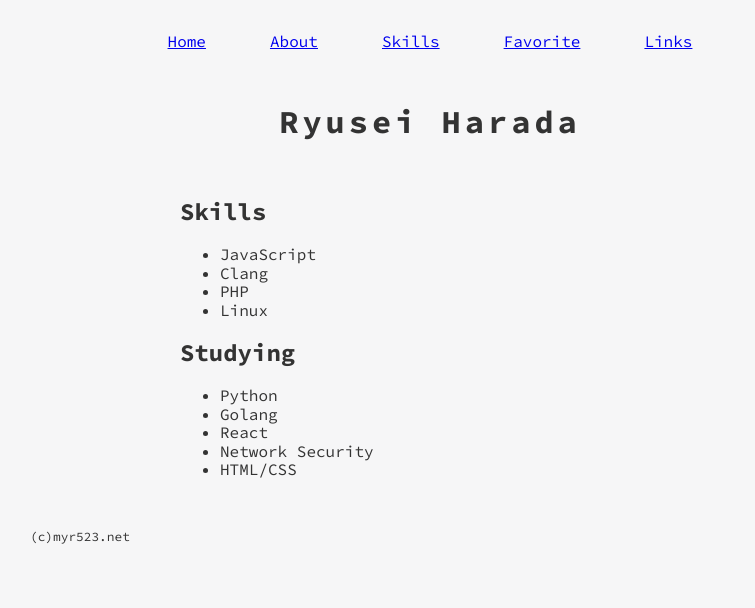
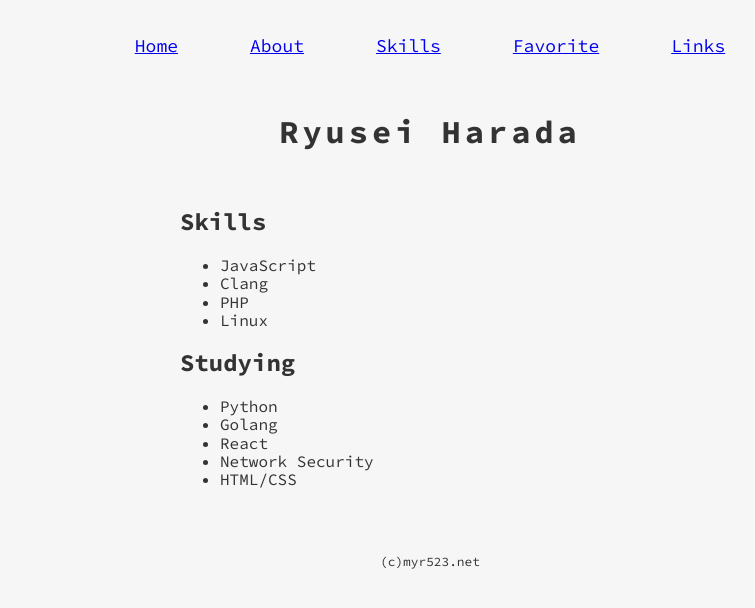
Before and after one commit to myr523/myr523.github.io, a React app: page /skills in a window 1280 px wide. Shown: the top 608 px of the page, without its empty margins (210-965 px from the left). Built offline with nearby package versions, Linux system fonts and the light colour scheme.

Commit message:
Support responsive design

```diff
--- a/src/styles/main.scss
+++ b/src/styles/main.scss
@@ -1,54 +1,132 @@
-@import './mixins.scss';
-@import './normalize.scss';
-@import url('https://fonts.googleapis.com/css?family=Source+Code+Pro:400,700');
-
-html {
-  width: 80%;
-  margin: 0 auto;
-  max-width: 800px;
-  // margin-right: auto;
-  // margin-left: auto;
-}
+@import "./mixins.scss";
+@import "./normalize.scss";
+@import url("https://fonts.googleapis.com/css?family=Source+Code+Pro:400,700");
 
 body {
   background: #f6f6f7;
   box-sizing: border-box;
   color: #333;
-  font-family: 'Source Code Pro';
+  font-family: "Source Code Pro";
+}
+.Header {
+  display: inline !important;
+  text-align: center !important;
+}
+.name {
+  letter-spacing: 0.125em;
+}
+.Footer {
+  //bottom: 0;
+  display: flex;
+  height: 5em;
+  justify-content: center; /*左右中央揃え*/
+  align-items: center; /*上下中央揃え*/
 }
 
+@media screen and (min-width: 700px) {
+  html {
+    width: 80%;
+    margin: 0 auto;
+    max-width: 700px;
+    // margin-right: auto;
+    // margin-left: auto;
+  }
+  .Navigation {
+    display: flex;
+    padding: 1em 1em 1em 1em;
+    justify-content: center; /*左右中央揃え*/
+    align-items: center; /*上下中央揃え*/
+    font-size: 12px;
+  }
+  .flex {
+    display: inline;
+    padding: 1em 2em;
+    // letter-spacing: 0.225em;
+  }
   .container {
     width: 500px;
     margin-right: auto;
     margin-left: auto;
     padding: 1em 1em 1em 1em;
   }
-
-
   .flex {
     display: inline;
     padding: 1em 2em;
     // letter-spacing: 0.225em;
   }
-
   .Navigation {
     display: flex;
     padding: 1em 1em 1em 1em;
     justify-content: center; /*左右中央揃え*/
-  align-items: center;     /*上下中央揃え*/
+    align-items: center; /*上下中央揃え*/
+    font-size: 18px;
+  }
 }
 
-.Header {
-  display: inline !important ;
-  text-align: center !important ;
+@media screen and (min-width: 501px) and (max-width: 699px) {
+  html {
+    width: 80%;
+    margin: 0 auto;
+    max-width: 500px;
+    // margin-right: auto;
+    // margin-left: auto;
+  }
+  .Navigation {
+    display: flex;
+    padding: 1em 1em 1em 1em;
+    justify-content: center; /*左右中央揃え*/
+    align-items: center; /*上下中央揃え*/
+    font-size: 12px;
+  }
+  .flex {
+    display: inline;
+    padding: 1em 2em;
+    // letter-spacing: 0.225em;
+  }
+  .container {
+    width: 480px;
+    margin-right: auto;
+    margin-left: auto;
+    padding: 1em 1em 1em 1em;
+  }
+  .flex {
+    display: inline;
+    padding: 1em 1em;
+    // letter-spacing: 0.225em;
+  }
+  .Navigation {
+    display: flex;
+    padding: 1em 1em 1em 1em;
+    justify-content: center; /*左右中央揃え*/
+    align-items: center; /*上下中央揃え*/
+    font-size: 16px;
+  }
 }
 
-.name {
-  letter-spacing: 0.125em;
+@media screen and (max-width: 500px) {
+  html {
+    width: 90%;
+    margin: 0 auto;
+    max-width: 320px;
+    // margin-right: auto;
+    // margin-left: auto;
   }
-
-.skills {
-  .skills-prop {
-
+  .container {
+    width: 300px;
+    margin-right: auto;
+    margin-left: auto;
+    padding: 1em 1em 1em 1em;
+  }
+  .flex {
+    display: inline;
+    padding: 1em 0.5em;
+    // letter-spacing: 0.225em;
+  }
+  .Navigation {
+    display: flex;
+    padding: 1em 1em 1em 1em;
+    justify-content: center; /*左右中央揃え*/
+    align-items: center; /*上下中央揃え*/
+    font-size: 14px;
   }
 }
```
Lines whose indentation alone changed are shown as unchanged.
